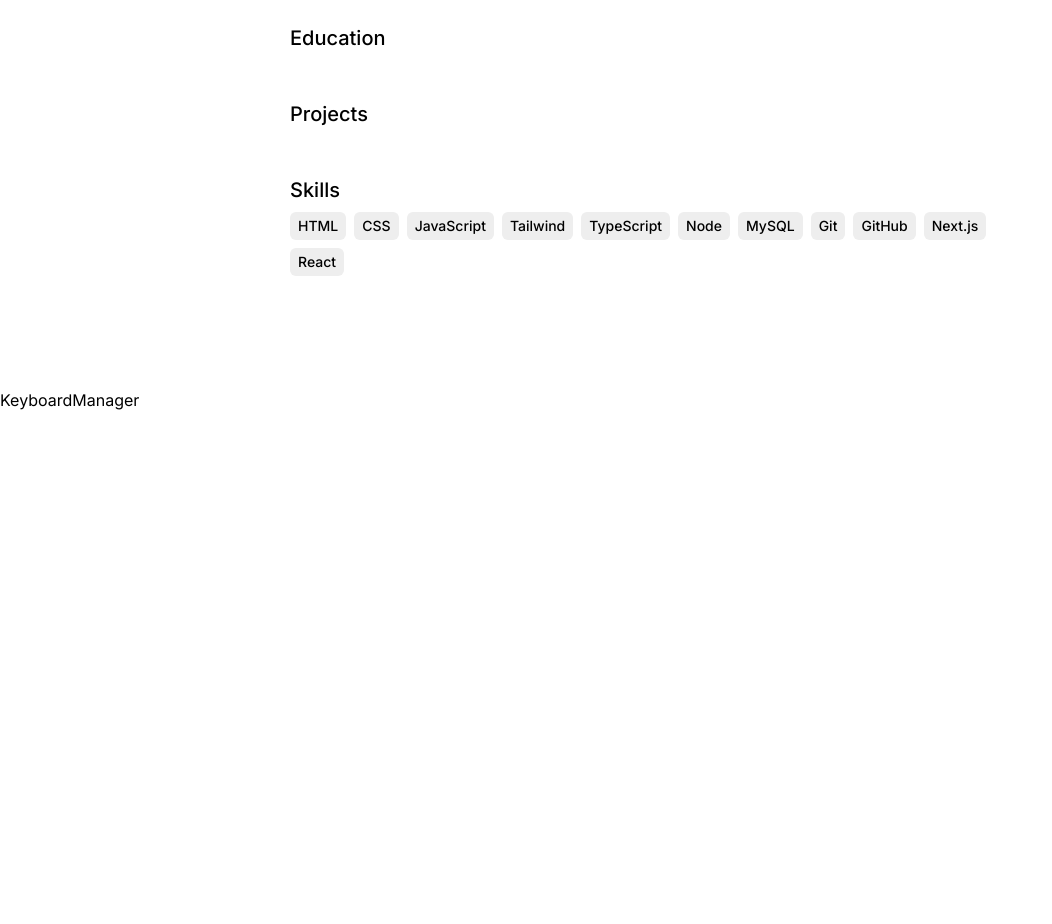
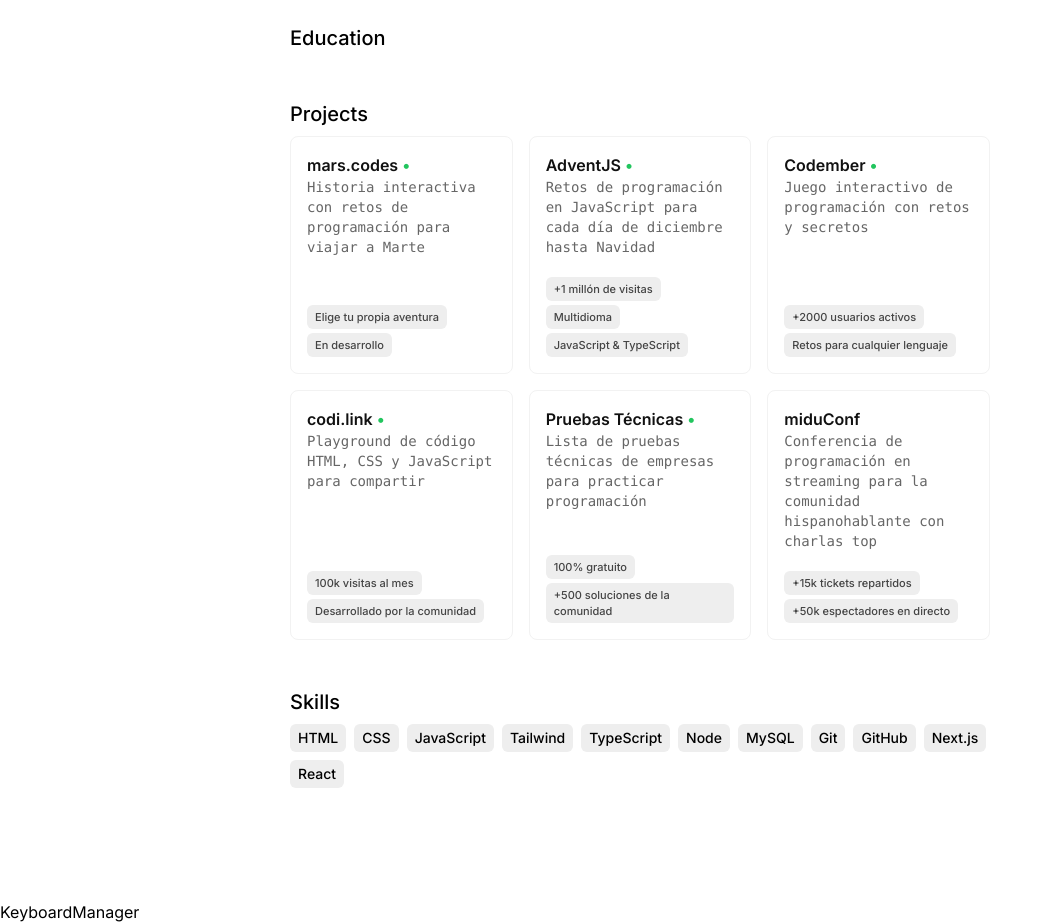
Before and after one commit to Jhoncampo/Portafolio-json, a Next.js app: page / in a window 1280 px wide. Shown: the part 1040-1964 px from the top of the page, without its empty margins (0-1052 px from the left). Before the commit the page ends 1452 px from the top, so only its background shows below. Built offline with nearby package versions, Linux system fonts and the light colour scheme.

Commit message:
Terminando el componente Projects

```diff
--- a/src/components/sections/Projects.tsx
+++ b/src/components/sections/Projects.tsx
@@ -1,11 +1,53 @@
-import Section from '@/components/Section'
+import Section from "@/components/Section";
+import { projects } from "@cv";
 
 const Projects = () => {
-  return (
-    <Section title='Projects'>
+    return (
+        <Section title="Projects">
+            <ul className="grid grid-cols-custom gap-4">
+                {projects.map(
+                    ({ url, description, highlights, name, isActive }) => {
+                        return (
+                            <li className=" ">
+                                <article className="rounded-lg border border-[#f2f2f2] flex flex-col p-4 h-full gap-4">
+                                    <header className="flex flex-1 flex-col">
+                                        <h3 className="font-semibold">
+                                            <a
+                                                href={url}
+                                                target="_blank"
+                                                className="text-[#111] hover:underline"
+                                                title={`Ver el proyecto ${name}`}
+                                            >
+                                                {name}
+                                            </a>
+                                            {isActive && (
+                                                <span className="text-green-500">
+                                                    {" "}
+                                                    •
+                                                </span>
+                                            )}
+                                        </h3>
+                                        <p className="font-mono text-[14px] leading-5 mb-1 text-[#666]">
+                                            {description}
+                                        </p>
+                                    </header>
+                                    <footer className="flex flex-wrap gap-1 text-xs">
+                                        {highlights.map((highlight) => {
+                                            return (
+                                                <span className="rounded-md bg-[#eee] text-[#444] text-[11px] font-medium py-1 px-2">
+                                                    {highlight}
+                                                </span>
+                                            );
+                                        })}
+                                    </footer>
+                                </article>
+                            </li>
+                        );
+                    }
+                )}
+            </ul>
+        </Section>
+    );
+};
 
-    </Section>
-  )
-}
-
-export default Projects
+export default Projects;
--- a/tailwind.config.ts
+++ b/tailwind.config.ts
@@ -8,6 +8,9 @@ const config: Config = {
   ],
   theme: {
     extend: {
+      gridTemplateColumns: {
+          "custom": "repeat(auto-fit, minmax(200px, 1fr))"
+      },
       backgroundImage: {
         "gradient-radial": "radial-gradient(var(--tw-gradient-stops))",
         "gradient-conic":
```
